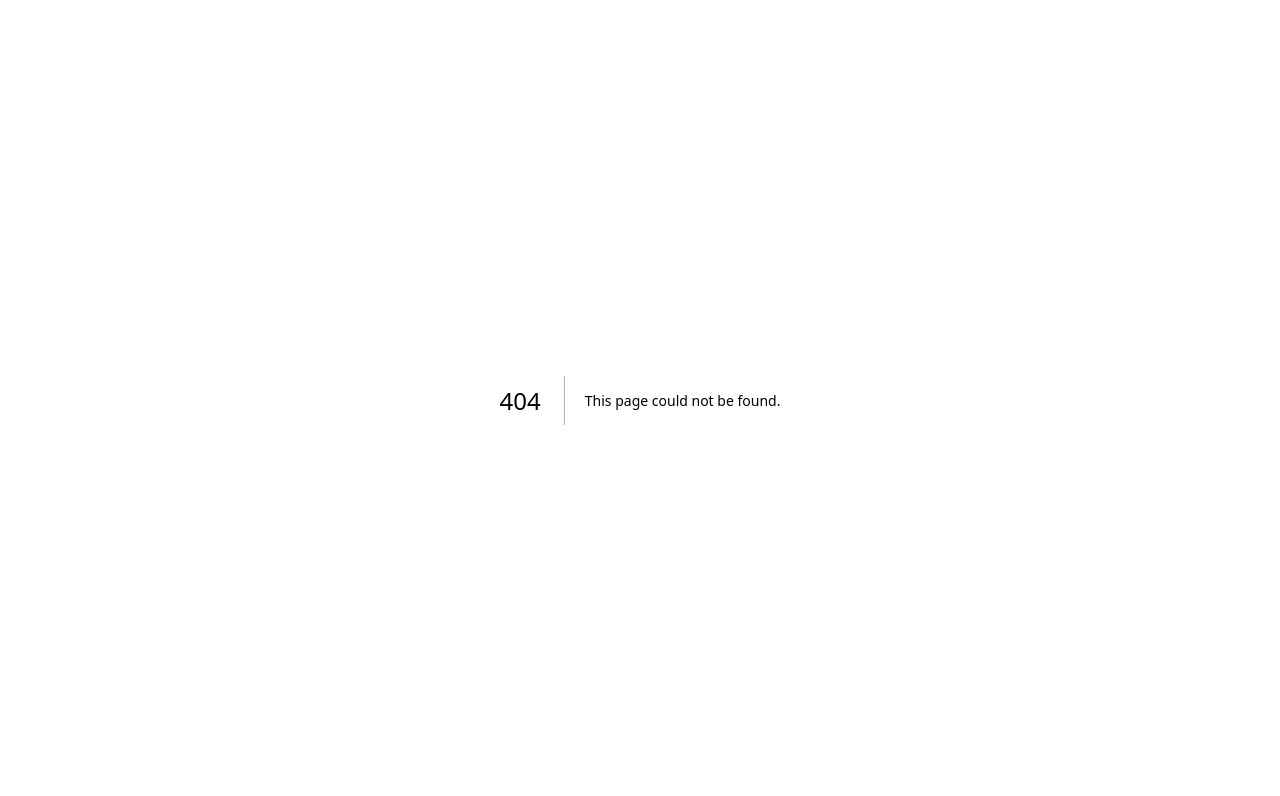
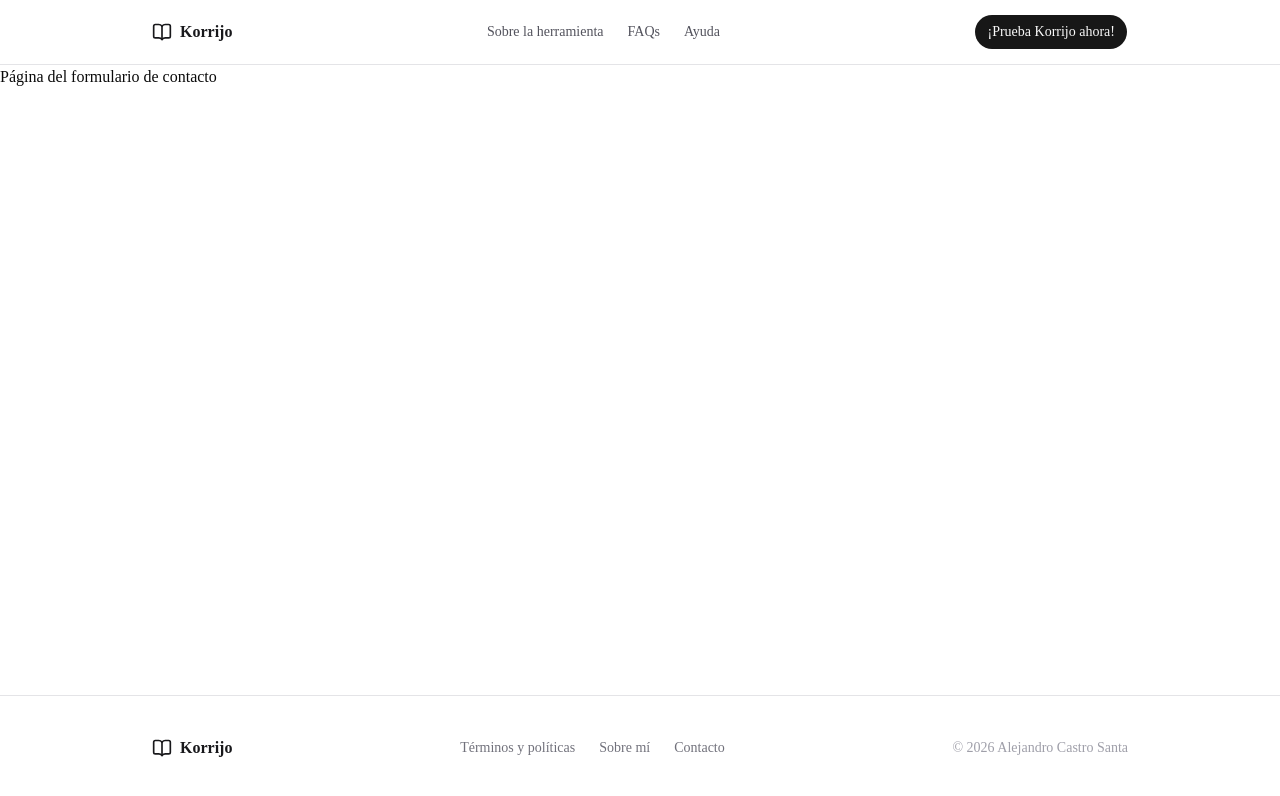
Before and after one commit to AlejandroCastroSanta10/korrijo, a Next.js app in the folder frontend/: page /contact in a window 1280 px wide. Before the commit this address had no page. Shown: the top 796 px of the page. Built offline with nearby package versions, Linux system fonts and the light colour scheme.

Commit message:
Navegación básica entre páginas públicas

```diff
--- /dev/null
+++ b/frontend/src/app/(public)/contact/page.tsx
@@ -0,0 +1,5 @@
+export default function CreatorPage() {
+    return(
+        <h1>Página del formulario de contacto</h1>
+    );
+}
--- /dev/null
+++ b/frontend/src/app/(public)/creator/page.tsx
@@ -0,0 +1,5 @@
+export default function CreatorPage() {
+    return(
+        <h1>Página "Sobre el creador"</h1>
+    );
+}
--- /dev/null
+++ b/frontend/src/app/(public)/politics/page.tsx
@@ -0,0 +1,5 @@
+export default function CreatorPage() {
+    return(
+        <h1>Página de "Términos y políticas"</h1>
+    );
+}
--- a/frontend/src/components/layout/header.tsx
+++ b/frontend/src/components/layout/header.tsx
@@ -5,9 +5,9 @@ import { BookOpen } from "lucide-react";
 import { Button } from "@/components/ui/button";
 
 const navLinks = [
-  { label: "Sobre la herramienta", href: "#about" },
-  { label: "FAQs", href: "#faqs" },
-  { label: "Ayuda", href: "/contacto" },
+  { label: "Sobre la herramienta", href: "/#about" },
+  { label: "FAQs", href: "/#faqs" },
+  { label: "Ayuda", href: "/contact" },
 ];
 
 export default function Header() {
```
